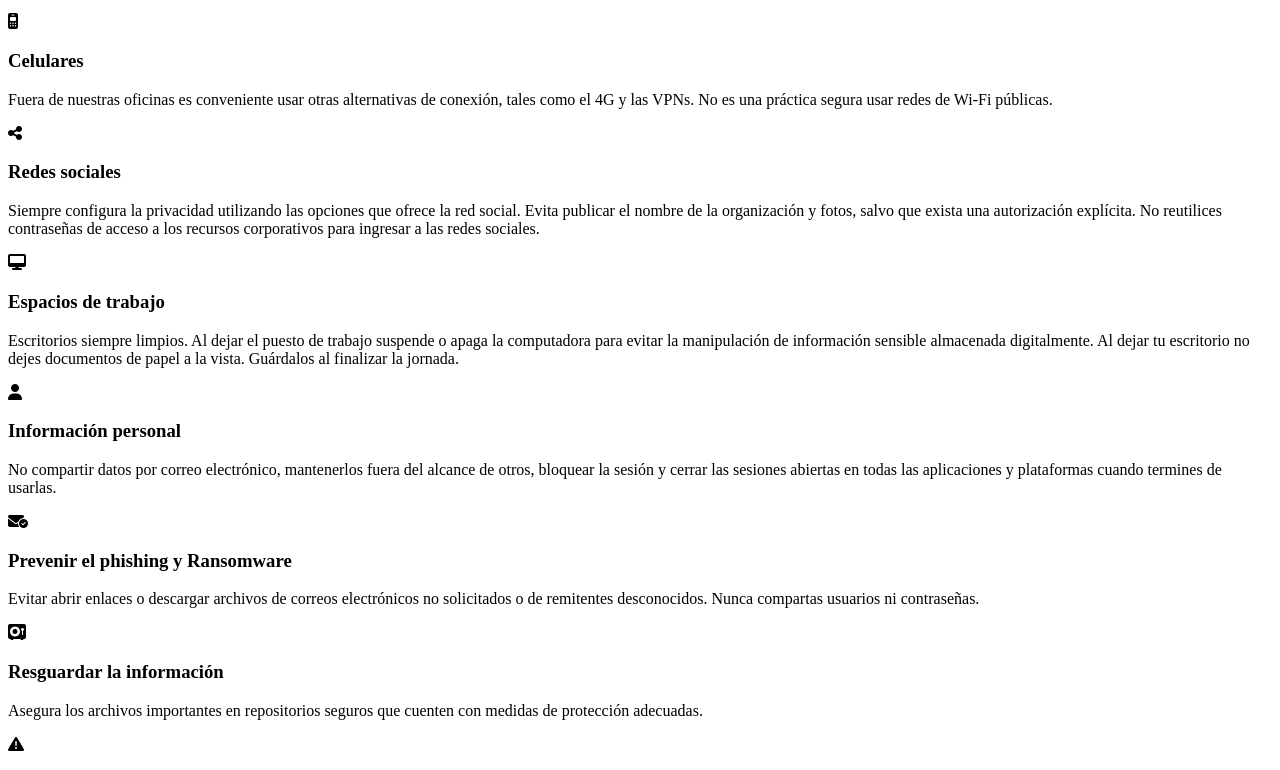
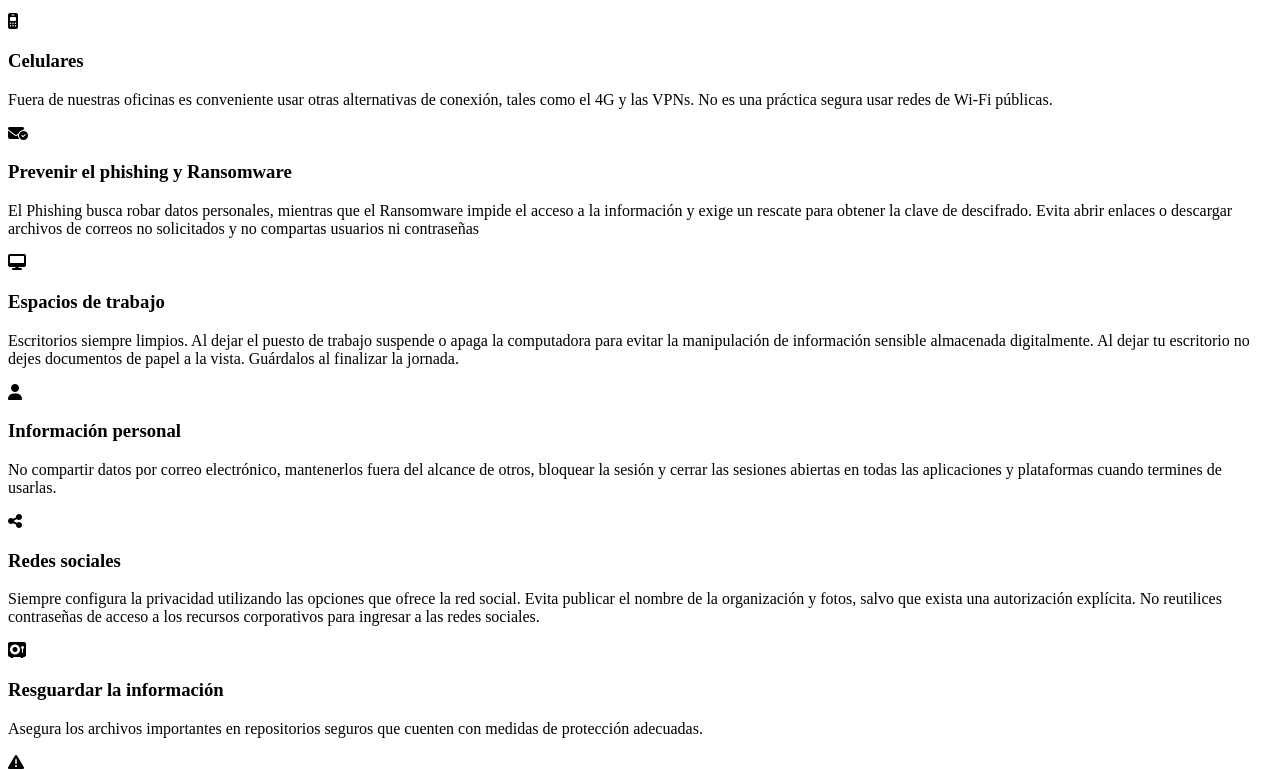
Before and after one commit to MVictoriaDoll/html_Ciber_Seguridad, a website built with Vite: page docs/index.html in a window 1280 px wide. Shown: the part 2208-2978 px from the top of the page. Built offline with nearby package versions, Linux system fonts and the light colour scheme.

Commit message:
Deployed new version of the page to production

```diff
--- a/docs/index.html
+++ b/docs/index.html
@@ -131,12 +131,10 @@
               </div>
             </article>
             <article>
-              <span class="icon solid fa fa-share-alt"></span>
+              <span class="icon solid fa-solid fa-envelope-circle-check"></span>
               <div class="content">
-                <h3>Redes sociales</h3>
-                <p>Siempre configura la privacidad utilizando las opciones que ofrece la red social. Evita publicar el
-                  nombre de la organización y fotos, salvo que exista una autorización explícita. No reutilices
-                  contraseñas de acceso a los recursos corporativos para ingresar a las redes sociales.</p>
+                <h3>Prevenir el phishing y Ransomware</h3>
+                <p>El Phishing busca robar datos personales, mientras que el Ransomware impide el acceso a la información y exige un rescate para obtener la clave de descifrado. Evita abrir enlaces o descargar archivos de correos no solicitados y no compartas usuarios ni contraseñas</p>
               </div>
             </article>
             <article>
@@ -148,14 +146,6 @@
                   dejes documentos de papel a la vista. Guárdalos al finalizar la jornada. </p>
               </div>
             </article>
-            <!--<article>
-              <span class="icon solid fas fa-exclamation-triangle"></span>
-              <div class="content">
-                <h3>Ataques y amenazas externas</h3>
-                <p>Estar atentos al recibir y responder mensajes y correos electrónicos para evitar el robo de contraseñas mediante el llenado de formularios de links maliciosos y la posterior
-                  suplantación de identidad de un usuario.  </p>
-              </div>
-            </article> -->
             <article>
               <span class="icon solid fa-solid fa-user"></span>
               <div class="content">
@@ -166,11 +156,12 @@
               </div>
             </article>
             <article>
-              <span class="icon solid fa-solid fa-envelope-circle-check"></span>
+              <span class="icon solid fa fa-share-alt"></span>
               <div class="content">
-                <h3>Prevenir el phishing y Ransomware</h3>
-                <p>Evitar abrir enlaces o descargar archivos de correos electrónicos no solicitados o de remitentes
-                  desconocidos. Nunca compartas usuarios ni contraseñas. </p>
+                <h3>Redes sociales</h3>
+                <p>Siempre configura la privacidad utilizando las opciones que ofrece la red social. Evita publicar el
+                  nombre de la organización y fotos, salvo que exista una autorización explícita. No reutilices
+                  contraseñas de acceso a los recursos corporativos para ingresar a las redes sociales.</p>
               </div>
             </article>
             <article>
```
